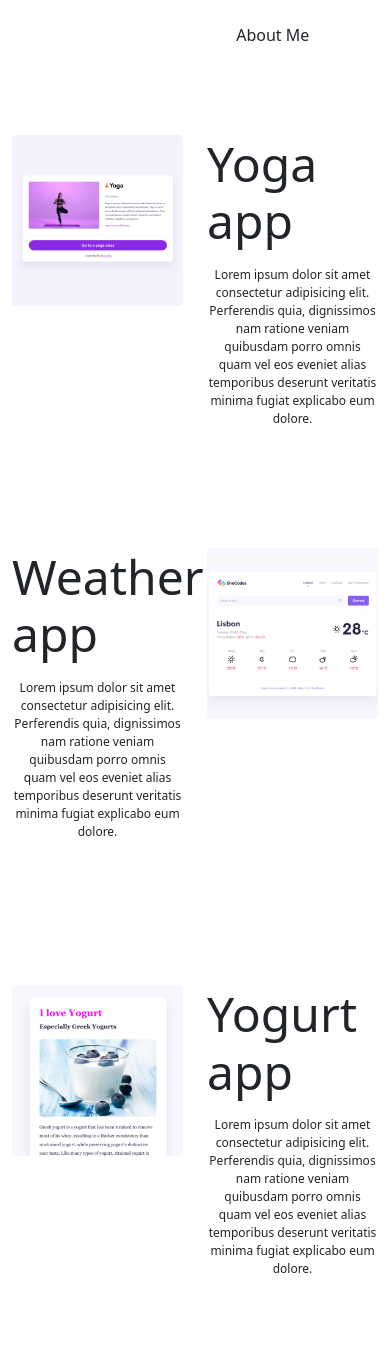
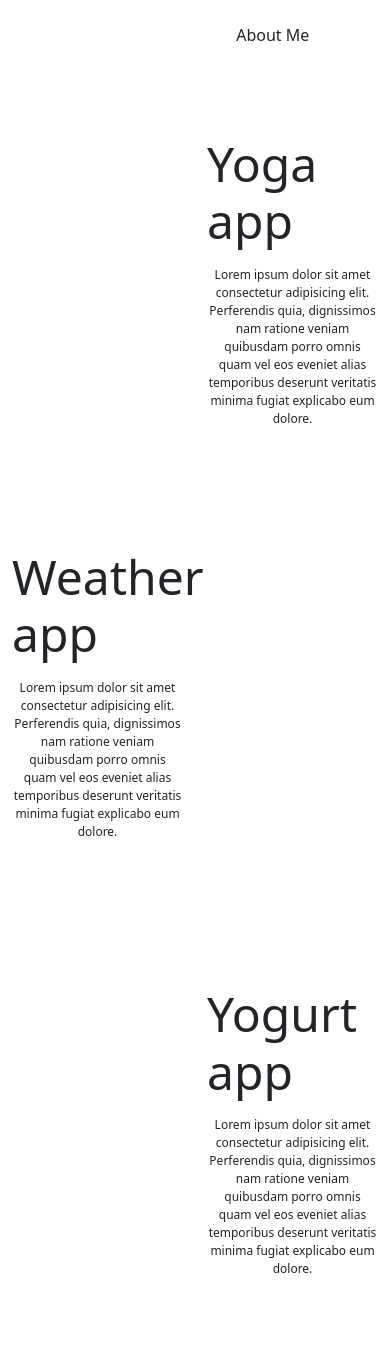
Before and after one commit to MatimbaErica/Advanced-Homework, a plain HTML site: page index.html in a window 390 px wide. Shown: the part 287-1643 px from the top of the page. Drawn offline with nearby package versions, Linux system fonts and the light colour scheme.

Commit message:
updated the classes

```diff
--- a/index.html
+++ b/index.html
@@ -64,7 +64,7 @@
           <img
             src="images/yoga.png"
             alt="woman stretching"
-            class="img-fluid rounded"
+            class="img-fluid rounded d-none d-sm-block"
           />
         </div>
         <div class="col-6">
@@ -97,7 +97,7 @@
           <img
             src="images/weather.png"
             alt="weather forecast"
-            class="img-fluid rounded"
+            class="img-fluid rounded d-none d-sm-block"
           />
         </div>
       </div>
@@ -106,7 +106,7 @@
           <img
             src="images/yogurt.png"
             alt="dairy product"
-            class="img-fluid rounded"
+            class="img-fluid rounded d-none d-sm-block"
           />
         </div>
         <div class="col-6">
```
